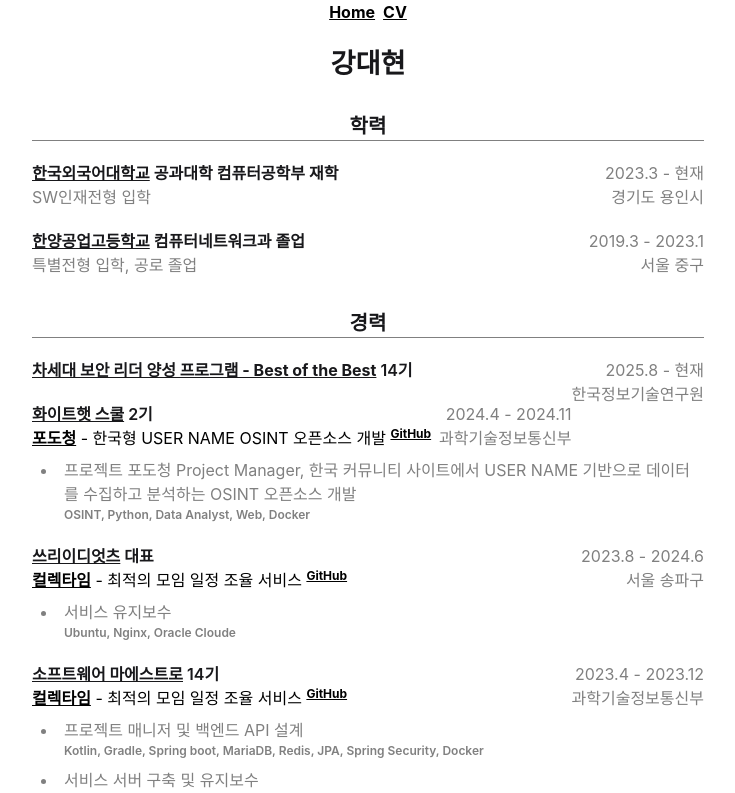
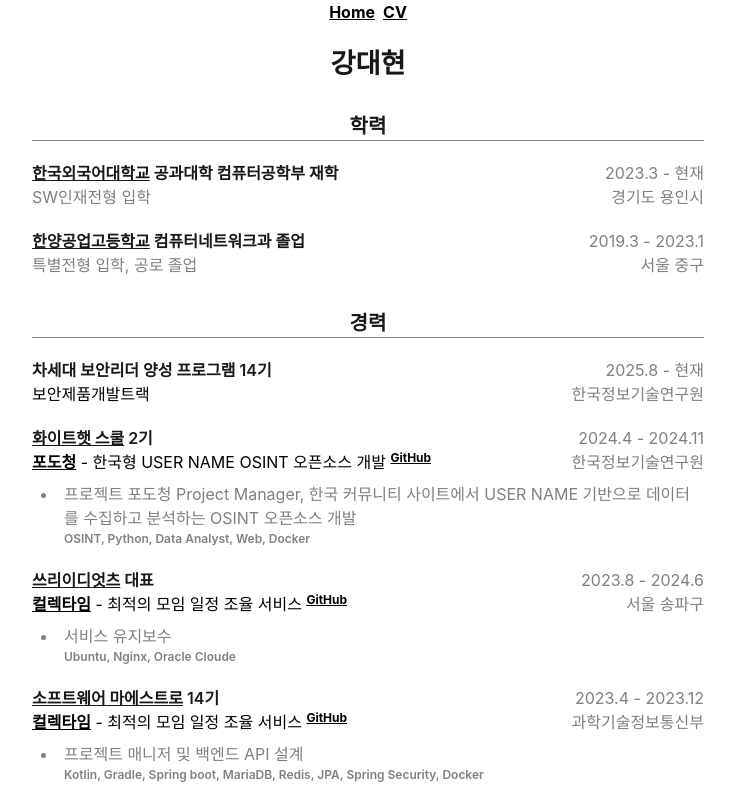
Before and after one commit to daehyuh/daehyundev, a Next.js app: page /cv in a window 1280 px wide. Shown: the top 793 px of the page, without its empty margins (272-1007 px from the left). Built offline with nearby package versions, Linux system fonts and the light colour scheme.

Commit message:
change bob

```diff
--- a/src/app/cv/page.js
+++ b/src/app/cv/page.js
@@ -22,12 +22,13 @@
 
         <h3>경력</h3>
 
-        <p><strong><a href="https://www.kitribob.kr/">차세대 보안 리더 양성 프로그램 - Best of the Best</a> 14기</strong>
 
+        <p><strong><a href="https://www.kitribob.kr/"></a>차세대 보안리더 양성 프로그램 14기</strong>
         <span className="text-muted-foreground float-end text-right">2025.8 - 현재<br></br>한국정보기술연구원</span><br/></p>
+        보안제품개발트랙
 
         <p><strong><a href="https://whitehatschool.kr/home/kor/main.do">화이트햇 스쿨</a> 2기</strong>
-        <span className="text-muted-foreground float-end text-right">2024.4 - 2024.11<br></br>과학기술정보통신부</span><br/></p>
+        <span className="text-muted-foreground float-end text-right">2024.4 - 2024.11<br></br>한국정보기술연구원</span><br/></p>
         <a href="https://github.com/Grape-Office">포도청</a> - 한국형 USER NAME OSINT 오픈소스 개발 <sup><a href="https://github.com/Grape-Office">GitHub</a></sup>
         <ul>
         <li>프로젝트 포도청 Project Manager, 한국 커뮤니티 사이트에서 USER NAME 기반으로 데이터를 수집하고 분석하는 OSINT 오픈소스 개발
```
